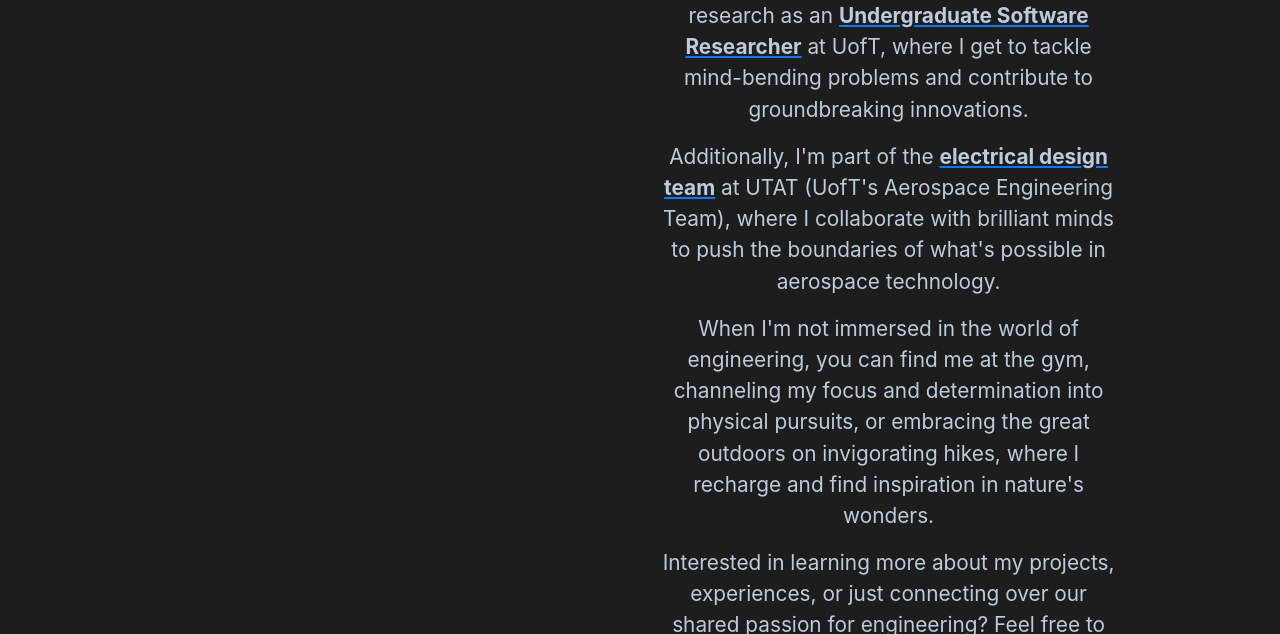
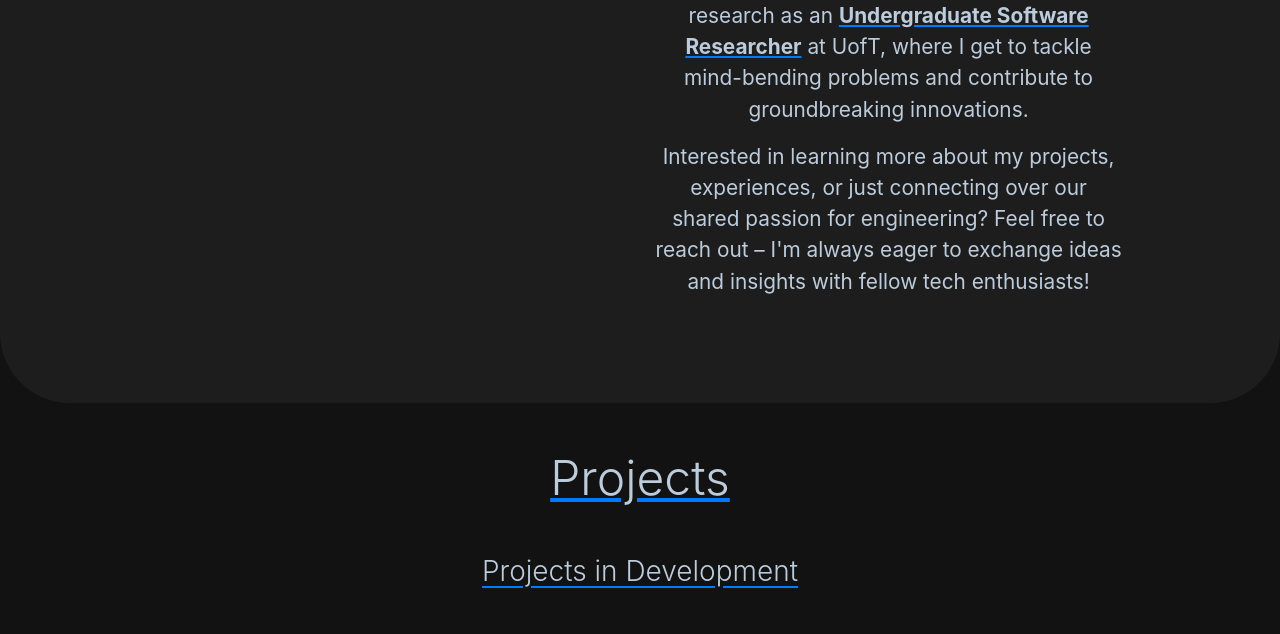
Before and after one commit to reaahuja/WebPortfolio, a plain HTML site: page index.html in a window 1280 px wide. Shown: the part 1439-2073 px from the top of the page. Drawn offline with nearby package versions, Linux system fonts and the light colour scheme.

Commit message:
Update index.html

```diff
--- a/index.html
+++ b/index.html
@@ -115,8 +115,6 @@
           <p class="features-desc">I'm a second-year <span class="underline">Computer Engineering student</span> at the University of Toronto, and my passion lies in the fascinating world of <span class="underline">embedded systems.</span></p>
           <p class="features-desc">As an analytical mind with an insatiable curiosity for exploring complex engineering concepts and conquering challenges, I thrive in environments that push me to the limits.</p>
           <p class="features-desc">Currently, I'm diving deep into cutting-edge research as an <span class="underline">Undergraduate Software Researcher</span> at UofT, where I get to tackle mind-bending problems and contribute to groundbreaking innovations.</p>
-          <p class="features-desc">Additionally, I'm part of the <span class="underline">electrical design team</span> at UTAT (UofT's Aerospace Engineering Team), where I collaborate with brilliant minds to push the boundaries of what's possible in aerospace technology.</p>
-          <p class="features-desc">When I'm not immersed in the world of engineering, you can find me at the gym, channeling my focus and determination into physical pursuits, or embracing the great outdoors on invigorating hikes, where I recharge and find inspiration in nature's wonders.</p>
           <p class="features-desc">Interested in learning more about my projects, experiences, or just connecting over our shared passion for engineering? Feel free to reach out – I'm always eager to exchange ideas and insights with fellow tech enthusiasts!</p>
         </div>
         </div>
```
